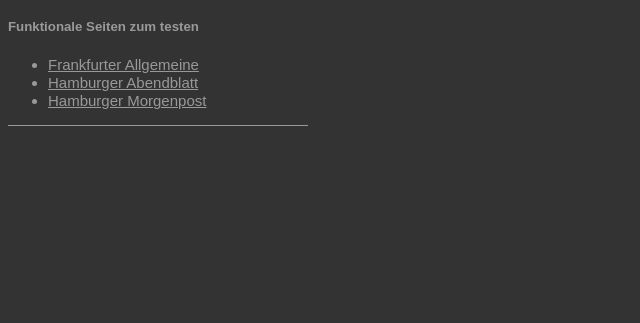
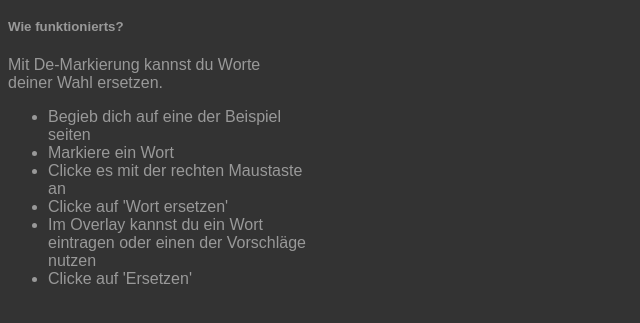
Before and after one commit to BillPepper/de-markierung, a website built with webpack: page popup.html in a window 1280 px wide. Shown: the part 67-390 px from the top of the page, without its empty margins (0-640 px from the left). Built offline with nearby package versions, Linux system fonts and the light colour scheme.

Commit message:
add mini explanation to popup

```diff
--- a/popup.html
+++ b/popup.html
@@ -72,26 +72,19 @@
       <span class="primaryColor">[</span>de<span class="primaryColor">]</span
       >markierung
     </h2>
-    <h5>Funktionale Seiten zum testen</h5>
-    <ul class="mgmt">
-      <li>
-        <a
-          href="https://www.faz.net/aktuell/wirtschaft/fachkraefte-einwanderung-ein-gesetz-fuer-das-sozialsystem-16227043.html"
-          >Frankfurter Allgemeine</a
-        >
-      </li>
-      <li>
-        <a
-          href="https://www.abendblatt.de/hamburg/von-mensch-zu-mensch/article226072947/Ein-Ort-der-Begegnung-fuer-Blankeneser-und-Gefluechtete.html"
-          >Hamburger Abendblatt</a
-        >
-      </li>
-      <li>
-        <a
-          href="https://www.mopo.de/news/politik-wirtschaft/schockierende-fotos-polizei-kontrolliert-auto-und-findet-fluechtling-im-handschuhfach-32610226"
-          >Hamburger Morgenpost</a
-        >
-      </li>
-    </ul>
+    <h5>Wie funktionierts?</h5>
+    <p>
+      Mit De-Markierung kannst du Worte deiner Wahl ersetzen.
+
+      <ul>
+        <li>Begieb dich auf eine der Beispiel seiten</li>
+        <li>Markiere ein Wort</li>
+        <li>Clicke es mit der rechten Maustaste an</li>
+        <li>Clicke auf 'Wort ersetzen'</li>
+        <li>Im Overlay kannst du ein Wort eintragen oder einen der Vorschläge nutzen</li>
+        <li>Clicke auf 'Ersetzen'</li>
+      </ul>
+    </p>
+
   </body>
 </html>
```
